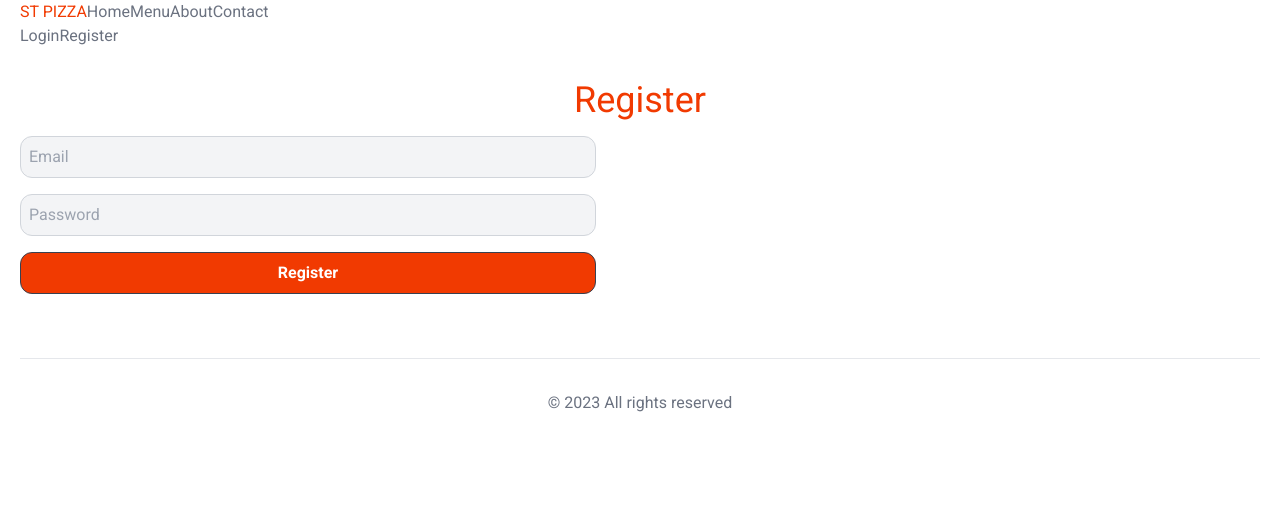
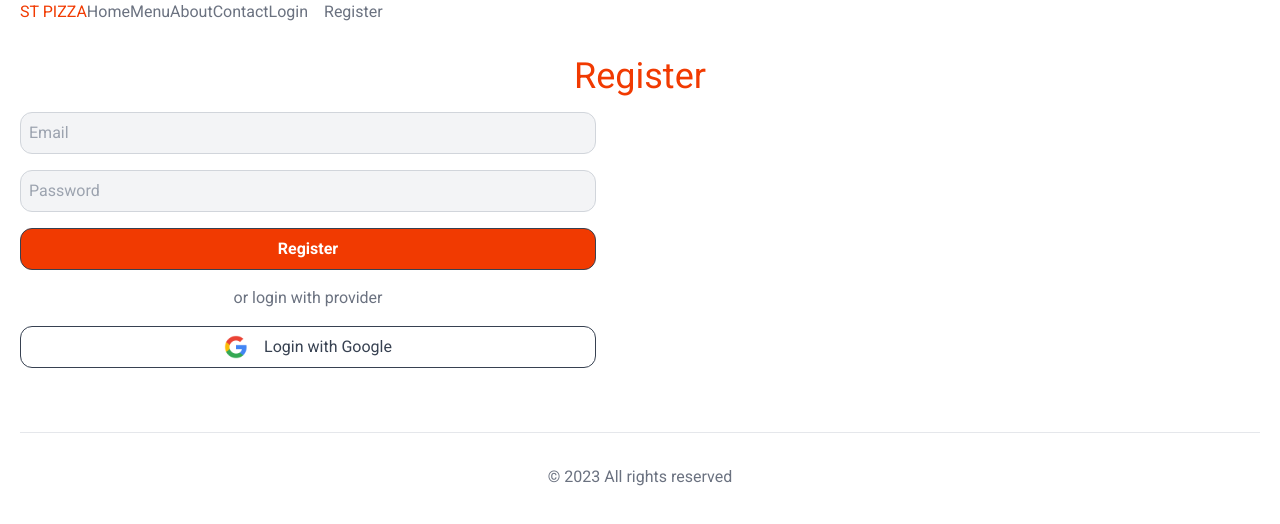
Before and after one commit to fabriceCODER/food_ordering_app, a Next.js app: page /Register in a window 1280 px wide. Shown: the top 524 px of the page. Built offline with nearby package versions, Linux system fonts and the light colour scheme.

Commit message:
Customizing styles

```diff
--- a/src/app/Register/page.js
+++ b/src/app/Register/page.js
@@ -1,3 +1,5 @@
+import Image from "next/image";
+
 export default function RegisterPage()
 {
    return(
@@ -9,6 +11,15 @@ export default function RegisterPage()
           <input type="email" placeholder="Email"/>
             <input type="password" placeholder="Password" />
             <button type="submit">Register</button>
+             <div className="my-4 text-center text-gray-500">
+               or login with provider
+             </div>
+            <button className="flex border gap-4 px-2
+             border-gray-700 rounded-xl justify-center
+              text-gray-700 mt-4 w-full py-2">
+               <Image src={'/google.png'} alt={'login with google.com'} width={24} height={32}  />
+               Login with Google
+               </button>
           </form>
       </section>
    )
```
Also changed, not shown: public/google.png (added).
